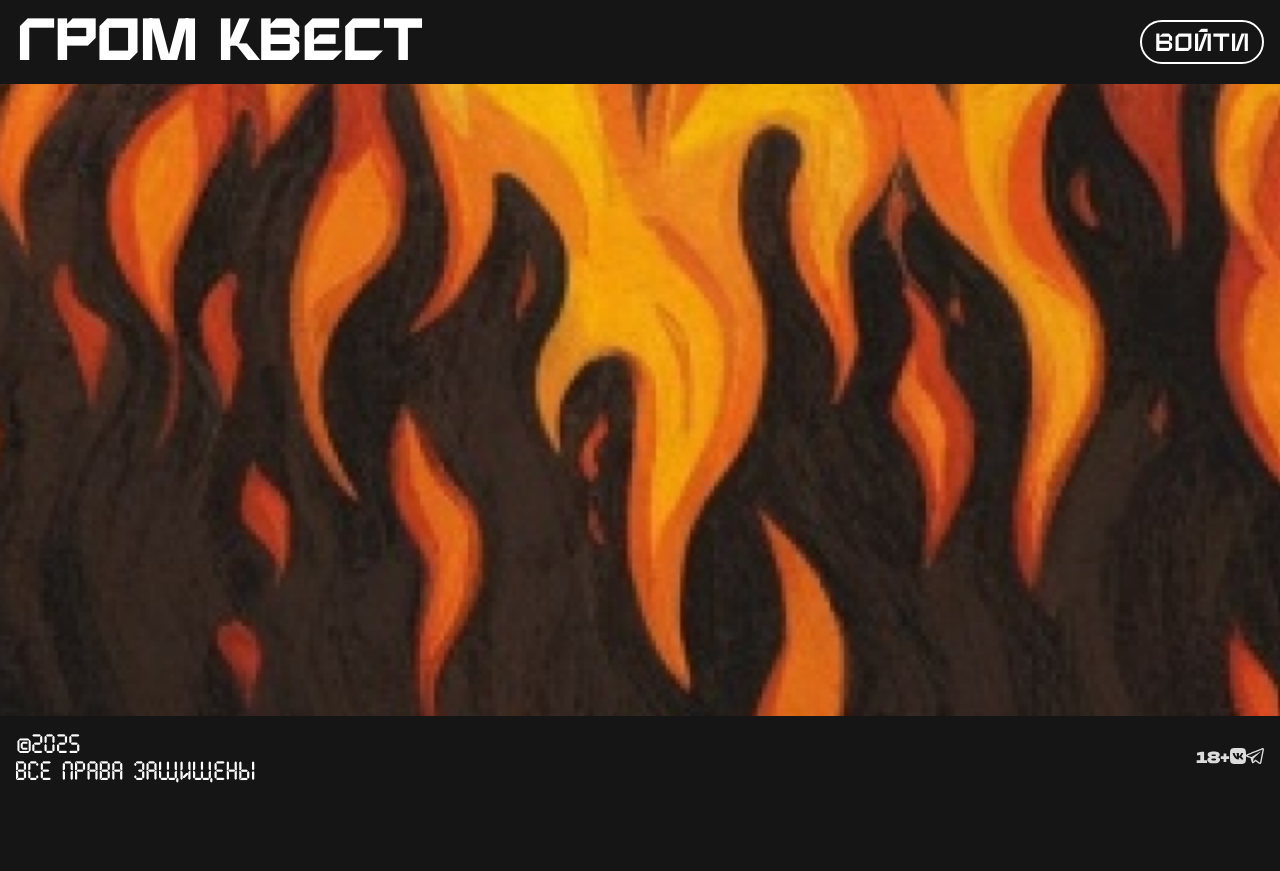
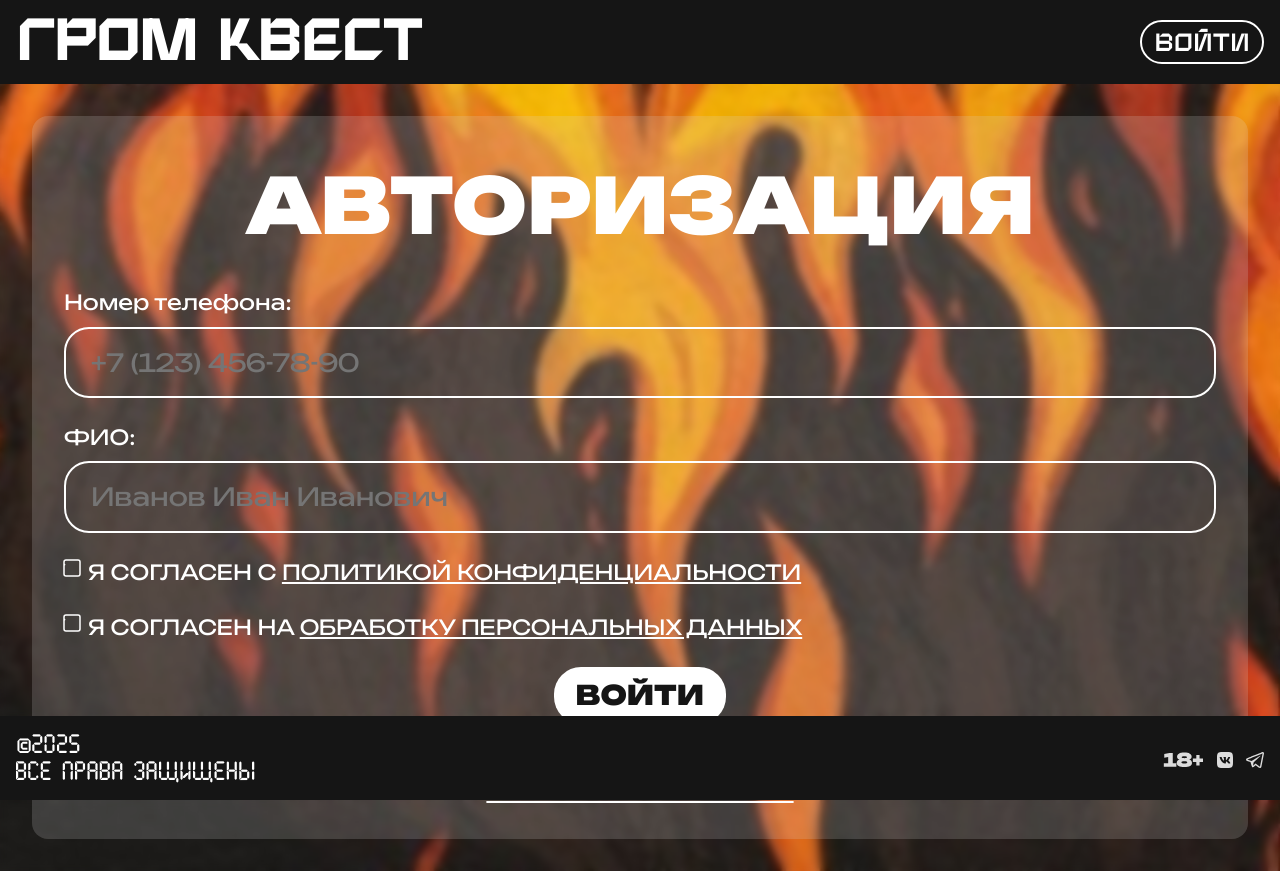
Before and after one commit to sevchik-f8fe/grom, a React (Vite) app: page /auth in a window 1280 px wide. Before the commit the page ends 800 px from the top, so only its background shows below. Built offline with nearby package versions, Linux system fonts and the light colour scheme.

Commit message:
+ authpage header footer

```diff
--- /dev/null
+++ b/src/components/Checkbox.jsx
@@ -0,0 +1,17 @@
+const Checkbox = ({ label, link, id }) => {
+    return (
+        <div>
+            <label class="checkbox">
+                <input type="checkbox" />
+                <svg viewBox="0 0 64 64" height="1em" width="1em">
+                    <path d="M 0 16 V 56 A 8 8 90 0 0 8 64 H 56 A 8 8 90 0 0 64 56 V 8 A 8 8 90 0 0 56 0 H 8 A 8 8 90 0 0 0 8 V 16 L 32 48 L 64 16 V 8 A 8 8 90 0 0 56 0 H 8 A 8 8 90 0 0 0 8 V 56 A 8 8 90 0 0 8 64 H 56 A 8 8 90 0 0 64 56 V 16" pathLength="575.0541381835938" className="path"></path>
+                </svg>
+                <span>
+                    {label} <a href="">{link}</a>
+                </span>
+            </label>
+        </div>
+    );
+}
+
+export default Checkbox;
--- a/src/components/Footer.jsx
+++ b/src/components/Footer.jsx
@@ -1,3 +1,7 @@
+import i18 from "../assets/img/foot/18.svg";
+import ivk from "../assets/img/foot/vk.svg";
+import itg from "../assets/img/foot/tg.svg";
+
 const Footer = () => {
     return (
         <footer className="footer">
@@ -7,13 +11,13 @@ const Footer = () => {
             </div>
             <div className="footer-links">
                 <a href="" className="footer-link">
-                    <img src="/src/assets/img/foot/18.svg" alt="" className="footer-link-img" />
+                    <img src={i18} alt="" className="footer-link-img" />
                 </a>
                 <a href="" className="footer-link">
-                    <img src="/src/assets/img/foot/vk.svg" alt="" className="footer-link-img" />
+                    <img src={ivk} alt="" className="footer-link-img" />
                 </a>
                 <a href="" className="footer-link">
-                    <img src="/src/assets/img/foot/tg.svg" alt="" className="footer-link-img" />
+                    <img src={itg} alt="" className="footer-link-img" />
                 </a>
             </div>
         </footer>
--- a/src/components/Header.jsx
+++ b/src/components/Header.jsx
@@ -3,7 +3,7 @@ const Header = () => {
         //class auth
         <header className="header">
             <h1>ГРОМ КВЕСТ</h1>
-            <button className="btn login-btn">войти</button>
+            <button className="header-btn login-btn">войти</button>
         </header>
     );
 }
--- a/src/components/Input.jsx
+++ b/src/components/Input.jsx
@@ -0,0 +1,11 @@
+const Input = ({ label, placeholder, id }) => {
+    return (
+        <div className="input-block">
+            {/*class error */}
+            <label className="label" htmlFor={id}>{label}</label>
+            <input className="input" type="text" id={id} placeholder={placeholder} />
+        </div>
+    );
+}
+
+export default Input;
--- a/src/index.css
+++ b/src/index.css
@@ -10,6 +10,12 @@
   font-family: 'bounded' ;
   src: url(/src/assets/fonts/Bounded-Variable.ttf);
   font-weight: 400;
+}
+
+@font-face {
+  font-family: 'bounded-black' ;
+  src: url(/src/assets/fonts/bounded-black.ttf);
+  font-weight: 900;
 }
 
 @font-face {
@@ -34,6 +40,7 @@ body{
   background-image: url(/src/assets/img/bg/full_bg.png);
   background-size: cover;
   background-repeat: no-repeat;
+  /* background-position:; */
   min-height: 100vh;
 }
 
@@ -42,25 +49,35 @@ h1 {
   font-size: calc(var(--size) * 2.7);
 }
 
+a {
+  color: inherit;
+}
+
 .header {
   background-color: #151515;
   display: flex;
   justify-content: space-between;
   align-items: center;
   padding: 0 1em;
+  user-select: none;
 }
 
 .auth {
   background-color: #E05100;
 }
 
-.btn {
+.header-btn {
   all: unset;
   font-family: 'vivl';
   border-radius: 1.5em;
   border: 2px solid #fff;
   font-size: calc(var(--size)*1.2);
   padding: .1em .5em 0em .5em;
+transition: all .1s ease;
+}
+
+.header-btn:active {
+  scale: 1.05;
 }
 
 .footer {
@@ -72,6 +89,7 @@ h1 {
   justify-content: space-between;
   align-items: center;
   padding: 1em;
+  user-select: none;
 }
 
 .footer-text {
@@ -83,5 +101,144 @@ h1 {
 .footer-text .copy {
   font-family: 'vivl';
   font-size: calc(var(--size)*1);
+}
+
+.footer-links {
+  display: flex;
+  align-items: center;
+  gap: .8em;
+}
+
+.footer-link {
+  /* background-color: #E05100; */
+  height: 1em;
+}
+
+.footer-link img {
+  height: 100%;
+}
+
+.blur-container {
+  height: 100%;
+  /* min-height: 100vh; */
+  background-color: transparent;
+  backdrop-filter: blur(3px);
+  padding: 2em;
+}
+
+.auth-container {
+  background-color: #d9d9d930;
+  /* background-color: #15151570; */
+  border-radius: 1em;
+  padding: 2em;
+  display: flex;
+  flex-direction: column;
+  gap: 1.5em;
+  text-align: center;
+  user-select: none;
+}
+
+.auth-title {
+  font-family: 'bounded-black' ;
+  font-size: 6vw;
+  padding: 0;
+  margin: 0;
+}
+
+.input-block {
+  display: flex;
+  flex-direction: column;
+  gap: .5em;
+  text-align: left;
+}
+
+.label {
+  font-size: calc(var(--size)*1);
+}
+
+.input {
+  all: unset;
+  font-size: calc(var(--size)*1.2);
+  border-radius: 1em;
+  border: 2px solid #fff;
+  padding: .6em 1em;
+}
+
+.error {
+  color:#f44336;
+  border-color: #f44336;
+}
+
+.checkbox {
+  cursor: pointer;
+  display: flex;
+  align-items: start;
+  gap: .5em;
+  text-align: left;
+}
+
+.checkbox input {
+  display: none;
+}
+
+.checkbox svg {
+  overflow: visible;
+  margin-top: .2em;
+}
+
+.checkbox span {
+  font-size: calc(var(--size)*1);
 
 }
+
+.path {
+  fill: none;
+  stroke: white;
+  stroke-width: 6;
+  stroke-linecap: round;
+  stroke-linejoin: round;
+  transition: stroke-dasharray 0.5s ease, stroke-dashoffset 0.5s ease;
+  stroke-dasharray: 241 9999999;
+  stroke-dashoffset: 0;
+}
+
+.checkbox input:checked ~ svg .path {
+  stroke-dasharray: 70.5096664428711 9999999;
+  stroke-dashoffset: -262.2723388671875;
+}
+
+.auth-footer {
+  display: flex;
+  flex-direction: column;
+  gap: .6em;
+}
+
+.auth-btn {
+  all: unset;
+  font-family: 'bounded-black';
+  background-color: #fff;
+  color: #151515;
+  align-self: center;
+  padding: .3em .8em;
+  border-radius: 1em;
+  font-size: calc(var(--size)*1.3);
+  cursor: pointer;
+  transition: all .1s ease;
+}
+
+.auth-btn:disabled {
+  background-color: #b8b8b8;
+  color: #151515;
+}
+
+.auth-btn:active:not(:disabled) {
+  scale: 1.05;
+}
+
+.auth-footer hr {
+  color: #fff;
+}
+
+.auth-footer span {
+  font-size: calc(var(--size)*1);
+}
--- a/src/main.jsx
+++ b/src/main.jsx
@@ -7,6 +7,7 @@ import Header from './components/Header'
 import HomePage from './pages/HomePage/HomePage'
 import { BrowserRouter, Route, Routes } from 'react-router-dom'
 import Footer from './components/Footer'
+import AuthPage from './pages/AuthPage/AuthPage'
 
 createRoot(document.getElementById('root')).render(
   <StrictMode>
@@ -17,9 +18,7 @@ createRoot(document.getElementById('root')).render(
       <Routes>
         {/*здесь создаем маршруты вроде все ок */}
         <Route path='/' element={<HomePage />} />
-
-
-
+        <Route path='/auth' element={<AuthPage />} />
         {/*тут будет страница с неправельным маршрутом то есть когда 404 то будет выходить она */}
         <Route path='*' element={<></>} />
       </Routes>
--- a/src/pages/AuthPage/AuthPage.jsx
+++ b/src/pages/AuthPage/AuthPage.jsx
@@ -1 +1,27 @@
-//сам сделаю
+import Checkbox from "../../components/Checkbox";
+import Input from "../../components/Input";
+
+const AuthPage = () => {
+    return (
+        <div className="blur-container">
+            <div className="auth-container">
+                <h2 className="auth-title">АВТОРИЗАЦИЯ</h2>
+                <Input label="Номер телефона:" id="tel" placeholder="+7 (123) 456-78-90" />
+                <Input label="ФИО:" id="fio" placeholder="Иванов Иван Иванович" />
+                <Checkbox label="Я СОГЛАСЕН С" link="ПОЛИТИКОЙ КОНФИДЕНЦИАЛЬНОСТИ" id="conf" />
+                <Checkbox label="Я СОГЛАСЕН НА" link="ОБРАБОТКУ ПЕРСОНАЛЬНЫХ ДАННЫХ" id="pers" />
+
+                {/*class disabled */}
+                <div className="auth-footer">
+                    <button className="auth-btn">ВОЙТИ</button>
+
+                    <hr />
+
+                    <span>ЕЩЁ НЕТ АККАУНТА?<br /><a href="">ЗАРЕГИСТРИРОВАТЬСЯ</a></span>
+                </div>
+            </div>
+        </div>
+    );
+}
+
+export default AuthPage;
```
Also changed, not shown: src/assets/fonts/bounded-black.ttf (added).
